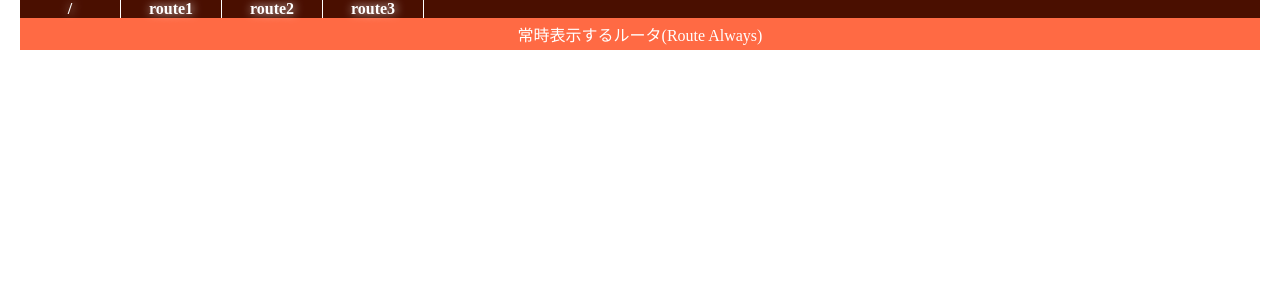
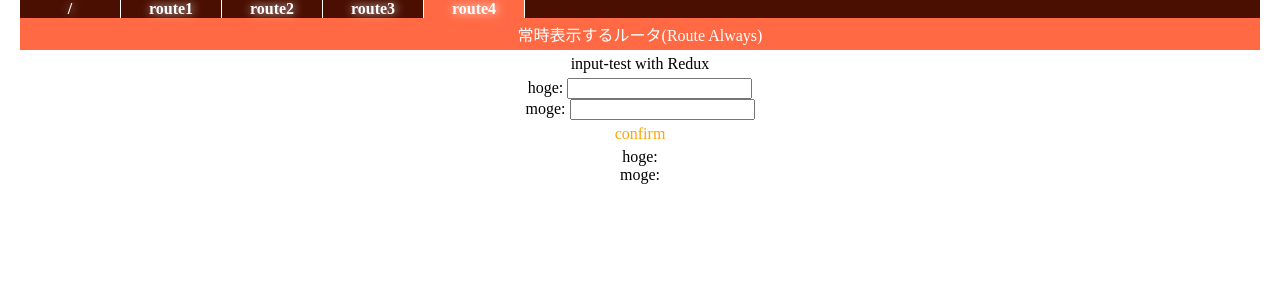
Before and after one commit to KosigayaSuguru/react-test, a React (Create React App) app: page /route4 in a window 1280 px wide. Shown: the top 300 px of the page. Built offline with nearby package versions, Linux system fonts and the light colour scheme.

Commit message:
入力フォームサンプル追加

```diff
--- /dev/null
+++ b/src/components/InputTest/InputTest.js
@@ -0,0 +1,27 @@
+import React, { Component } from "react";
+import { connect } from "react-redux";
+import {
+  mapDispatchToProps,
+  mapStateToProps
+} from "../../redux/inputTest/connects";
+
+export class InputTest extends Component {
+  render() {
+    return (
+      <div>
+        <div>
+          {this.props.param + ": "}
+          <input type="text" onChange={e => this.change(e)} />
+        </div>
+      </div>
+    );
+  }
+
+  change(e) {
+    let data = this.props.data;
+    data[this.props.param] = e.target.value;
+    this.props.inputTest({ data: data, updated: true });
+  }
+}
+
+export default connect(mapStateToProps, mapDispatchToProps)(InputTest);
--- /dev/null
+++ b/src/components/InputTest/InputTestConfirm.js
@@ -0,0 +1,59 @@
+import React, { Component } from "react";
+import { connect } from "react-redux";
+import {
+  mapDispatchToProps,
+  mapStateToProps
+} from "../../redux/inputTest/connects";
+
+export class InputTestConfirm extends Component {
+  render() {
+    // console.log("constructor");
+    // console.log(this.props);
+
+    let list = [];
+    //inputed がフィールド名
+    //this.props.dataConfirm[inputed] が値
+    for (const inputed of this.props.param) {
+      //指定されたフィールド名の値が入っていなければ空文字列、入っていればその値をtmpに設定する
+      const tmp =
+        this.props.dataConfirm[inputed] === undefined
+          ? ""
+          : this.props.dataConfirm[inputed];
+
+      //出力部分のHTMLタグを生成する
+      const tag = (
+        <span key={inputed}>
+          {`${inputed}: ${tmp}`}
+          <br />
+        </span>
+      );
+
+      //ループ分、生成したタグを追加していく
+      list.push(tag);
+    }
+    return (
+      <div>
+        <div>
+          <div
+            style={{ margin: "5px 0 5px 0", color: "orange" }}
+            onClick={e => this.click(e)}
+          >
+            confirm
+          </div>
+        </div>
+        <div>{list}</div>
+      </div>
+    );
+  }
+
+  click(e) {
+    //入力された内容（data）を確定（dataConfirm）側にコピーする
+    //※assign使って新しいオブジェクトを渡すこと（dataの参照を渡さないこと）
+    this.props.inputTest({
+      dataConfirm: Object.assign({}, this.props.data),
+      updated: false
+    });
+  }
+}
+
+export default connect(mapStateToProps, mapDispatchToProps)(InputTestConfirm);
--- a/src/containers/App.js
+++ b/src/containers/App.js
@@ -4,6 +4,7 @@ import Hello from "../components/Hello";
 import Route1 from "../routes/Route1";
 import Route2 from "../routes/Route2";
 import Route3 from "../routes/Route3";
+import Route4 from "../routes/Route4";
 import Always from "../routes/Always";
 
 // redux連携用
@@ -45,6 +46,11 @@ export class App extends React.Component {
                     route3
                   </NavLink>
                 </li>
+                <li>
+                  <NavLink to="/route4" activeClassName="active">
+                    route4
+                  </NavLink>
+                </li>
               </ul>
             </nav>
           </header>
@@ -54,6 +60,7 @@ export class App extends React.Component {
             <Route path="/route1" component={Route1} />
             <Route path="/route2" component={Route2} />
             <Route path="/route3" component={Route3} />
+            <Route path="/route4" component={Route4} />
           </main>
         </div>
       </BrowserRouter>
--- a/src/redux/inputTest/connects.js
+++ b/src/redux/inputTest/connects.js
@@ -3,7 +3,9 @@ import { inputTest } from "./actions";
 // Connect to Redux
 export function mapStateToProps(state) {
   return {
-    data: state.inputTest.data
+    data: state.inputTest.data,
+    dataConfirm: state.inputTest.dataConfirm,
+    updated: state.inputTest.updated
   };
 }
 
--- a/src/redux/inputTest/reduce.js
+++ b/src/redux/inputTest/reduce.js
@@ -4,12 +4,14 @@ import * as Actions from "./actions";
 
 // inputTest用
 const initState = {
-  data: {}
+  data: {},
+  dataConfirm: {},
+  updated: false
 };
 export function inputTestReducer(state = initState, action) {
   switch (action.type) {
     case Actions.INPUT_TEST:
-      return Object.assign({}, state, {});
+      return Object.assign({}, state, action.value);
     default:
       return state;
   }
--- /dev/null
+++ b/src/routes/Route4.js
@@ -0,0 +1,13 @@
+import React from "react";
+import InputTest from "../components/InputTest/InputTest";
+import InputTestConfirm from "../components/InputTest/InputTestConfirm";
+
+const confirms = ["hoge", "moge"];
+export default () => (
+  <div>
+    <div style={{ margin: "5px 0 5px 0" }}>input-test with Redux</div>
+    <InputTest param="hoge" />
+    <InputTest param="moge" />
+    <InputTestConfirm param={confirms} />
+  </div>
+);
```
